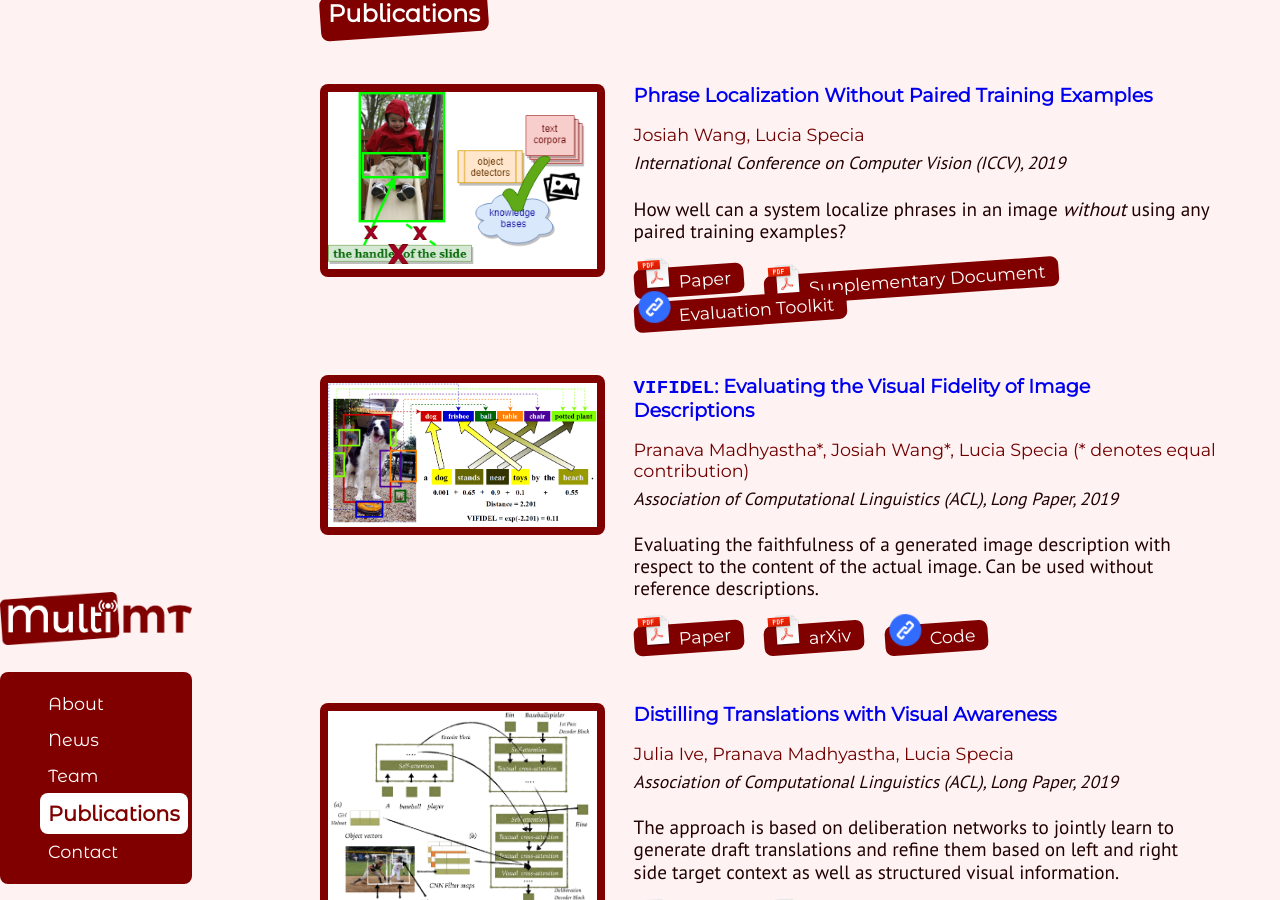
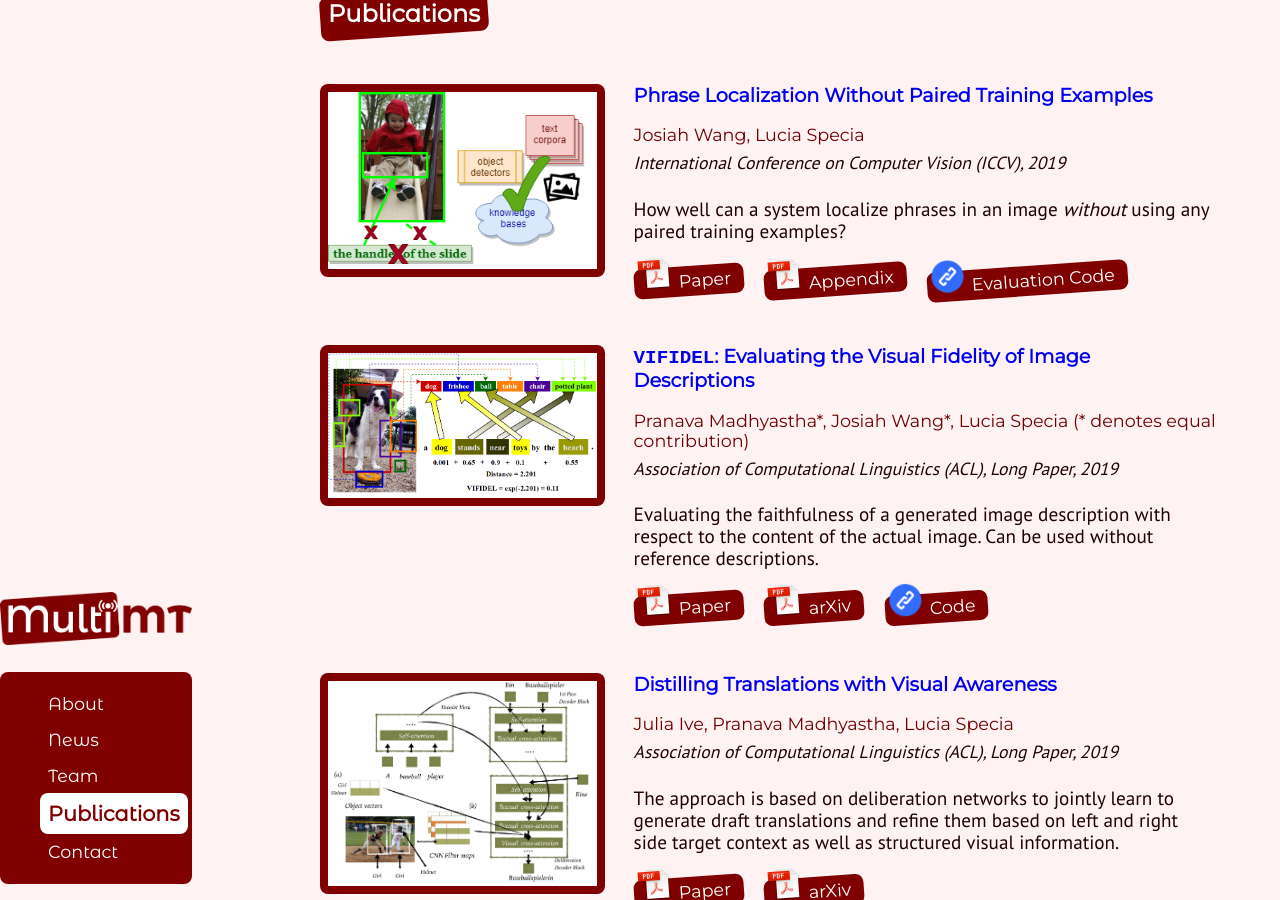
Before and after one commit to MultiMT/multimt.github.io, a Jekyll site: the page built from index.html, in a window 1280 px wide and 900 px high, scrolled down 2610 px. Built offline with Jekyll 4.4.1, drawn with Linux system fonts in a browser that asks for light colours.

Commit message:
Cosmetic changes

```diff
--- a/_data/publication.yml
+++ b/_data/publication.yml
@@ -7,10 +7,10 @@
   - name: Paper
     url: "http://www.josiahwang.com/publications/iccv19.pdf"
     icon: "images/icon/pdf.png"
-  - name: Supplementary Document
+  - name: Appendix
     url: "http://www.josiahwang.com/publications/iccv19_supp.pdf"
     icon: "images/icon/pdf.png"
-  - name: Evaluation Toolkit
+  - name: Evaluation Code
     url: "https://github.com/josiahwang/phraseloceval"
     icon: "images/icon/link.png"
 
```
